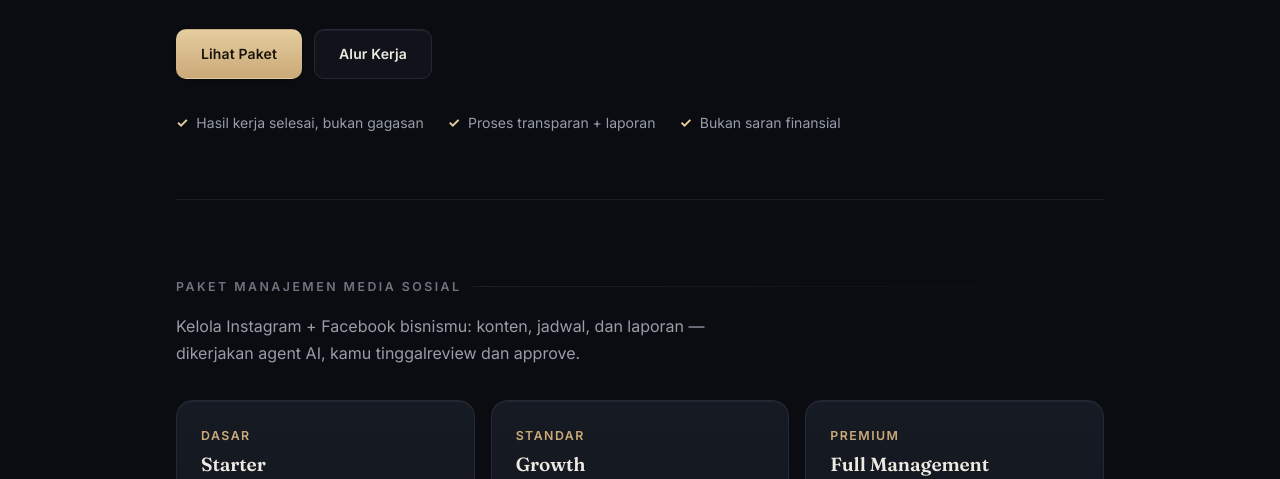
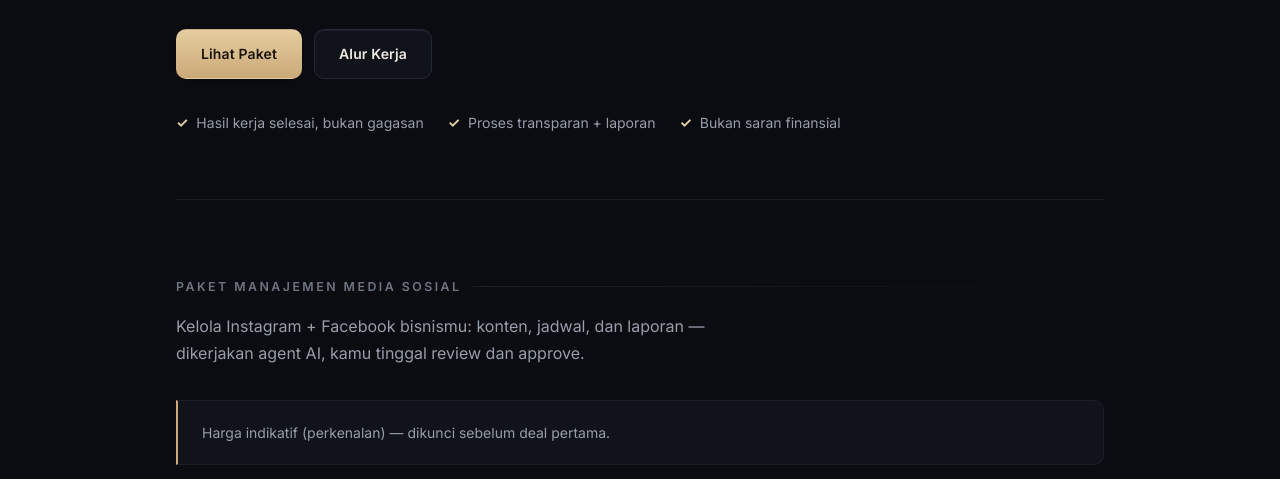
Before and after one commit to XMRBushido/anaknegerijp, a plain HTML site: page layanan.html in a window 1280 px wide. Shown: the part 459-938 px from the top of the page. Drawn offline with Linux system fonts and the light colour scheme.

Commit message:
Add indicative-price label to services page

```diff
--- a/layanan.html
+++ b/layanan.html
@@ -66,7 +66,8 @@
 
     <section class="section" id="paket" aria-labelledby="paket-title">
       <h2 class="section-title" id="paket-title">Paket Manajemen Media Sosial</h2>
-      <p class="section-lead">Kelola Instagram + Facebook bisnismu: konten, jadwal, dan laporan — dikerjakan agent AI, kamu tinggalreview dan approve.</p>
+      <p class="section-lead">Kelola Instagram + Facebook bisnismu: konten, jadwal, dan laporan — dikerjakan agent AI, kamu tinggal review dan approve.</p>
+      <p class="note">Harga indikatif (perkenalan) — dikunci sebelum deal pertama.</p>
       <div class="skill-grid">
 
         <article class="card skill-card">
```
